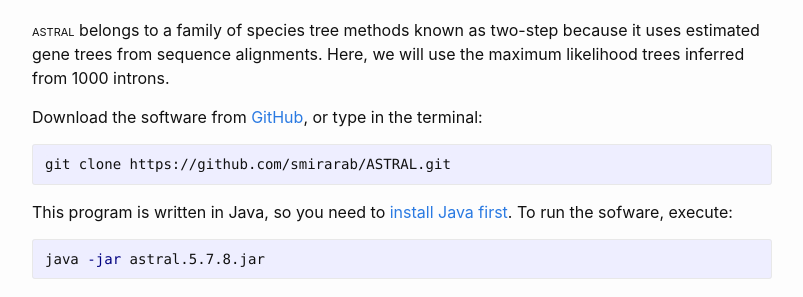
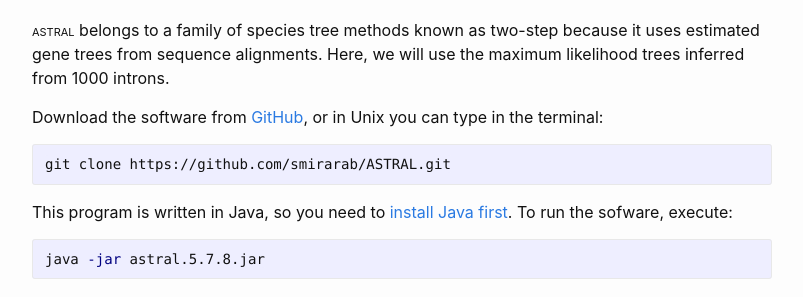
Before and after one commit to k-sanchez/workshop_networks_xcbh, a Jekyll site: the page built from 02_sptree.md, in a window 1280 px wide and 900 px high, scrolled down 909 px. Shown: the part 153-450 px from the top of the window, without its empty margins (238-1041 px from the left). Built offline with Jekyll 4.4.1, drawn with Linux system fonts in a browser that asks for light colours.

Commit message:
Update 02_sptree.md

````diff
--- a/02_sptree.md
+++ b/02_sptree.md
@@ -18,7 +18,7 @@ Species tree inference methods can be broadly classified into summary and full-l
 
 <span style="font-variant: small-caps;">astral</span> belongs to a family of species tree methods known as two-step because it uses estimated gene trees from sequence alignments. Here, we will use the maximum likelihood trees inferred from 1000 introns.
 
-Download the software from [GitHub](https://github.com/smirarab/ASTRAL/archive/refs/heads/master.zip), or type in the terminal:
+Download the software from [GitHub](https://github.com/smirarab/ASTRAL/archive/refs/heads/master.zip), or in Unix you can type in the terminal:
 
 ```sh
 git clone https://github.com/smirarab/ASTRAL.git
````
